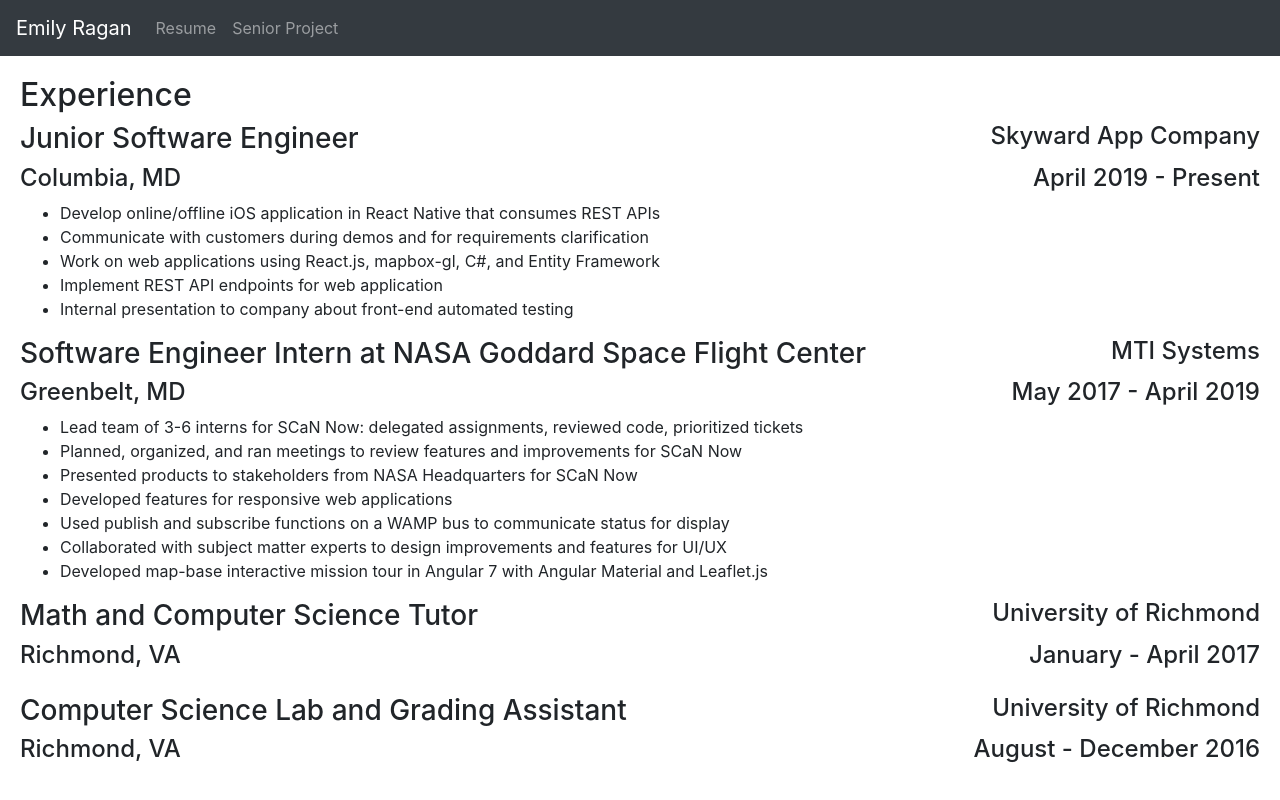
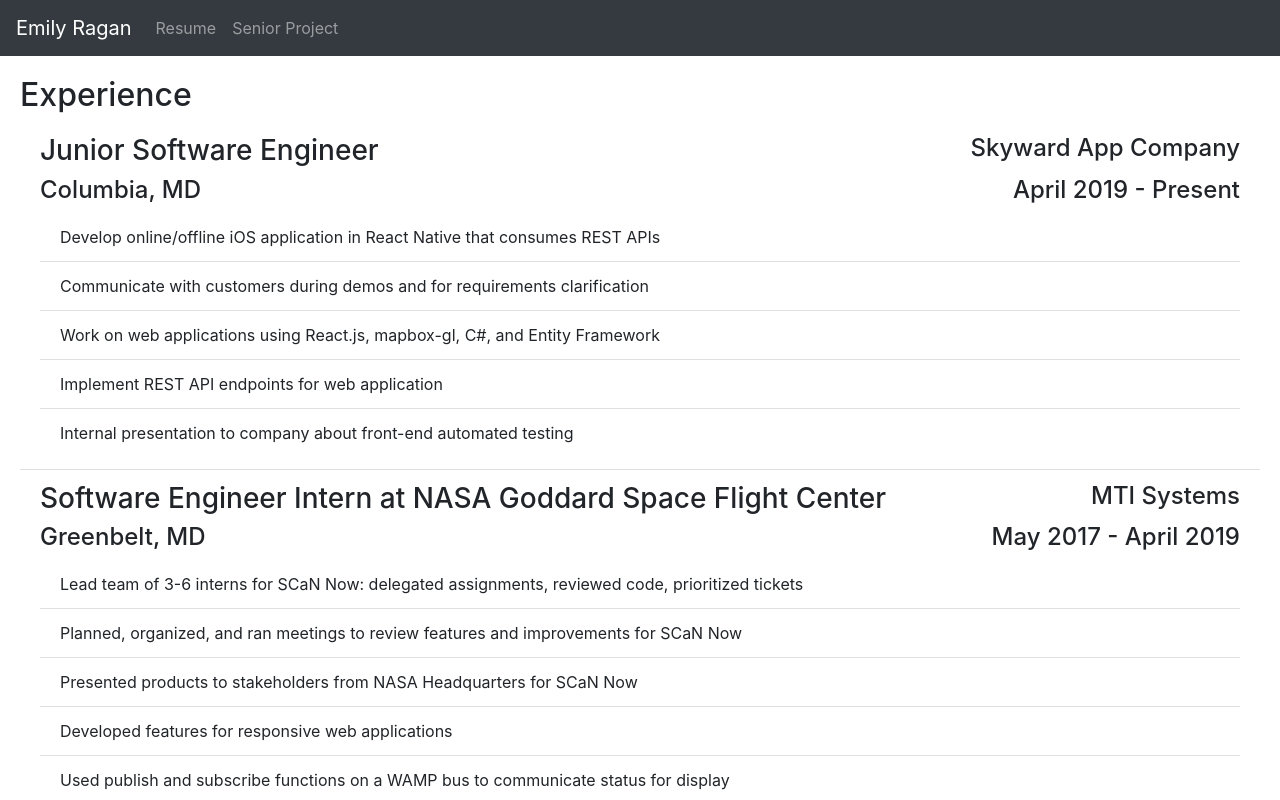
Before and after one commit to EmilyRagan/personal-site, a Next.js app: page /resume in a window 1280 px wide. Shown: the top 800 px of the page. Built offline with nearby package versions, Linux system fonts and the light colour scheme.

Commit message:
use react-bootstrap list group

```diff
--- a/pages/resume.tsx
+++ b/pages/resume.tsx
@@ -1,5 +1,5 @@
-import React, { useEffect, useState } from 'react';
-import Jumbotron from 'react-bootstrap/Jumbotron';
+import React from 'react';
+import { ListGroup } from 'react-bootstrap';
 import { Experience } from '../src/Resume/Experience';
 import ResumeJSON from '../src/Resume/resume.json';
 import { IExperience } from '../src/Resume/ResumeInterfaces';
@@ -7,10 +7,10 @@
 const Resume = () =>
 {
     return (
-        <div style={{ padding: 20 }}>
+        <ListGroup style={{ padding: 20 }} variant="flush">
             <h2>Experience</h2>
             {(ResumeJSON.experience as IExperience[]).map(e => <Experience key={e.title} {...e} />)}
-        </div>
+        </ListGroup>
     );
 };
 
--- a/src/Resume/Experience.tsx
+++ b/src/Resume/Experience.tsx
@@ -1,10 +1,11 @@
 import React from 'react';
+import { ListGroup } from 'react-bootstrap';
 import { IExperience } from './ResumeInterfaces';
 
 export const Experience = (props: IExperience) =>
 {
     return (
-        <div>
+        <ListGroup.Item>
             <div style={{ display: 'flex', justifyContent: 'space-between' }}>
                 <h3>{props.title}</h3>
                 <h4>{props.employer}</h4>
@@ -13,9 +14,9 @@
                 <h4>{props.location}</h4>
                 <h4>{props.dates}</h4>
             </div>
-            <ul>
-                {props.bullets.map(b => <li>{b}</li>)}
-            </ul>
-        </div>
+            <ListGroup variant="flush">
+                {props.bullets.map(b => <ListGroup.Item key={b}>{b}</ListGroup.Item>)}
+            </ListGroup>
+        </ListGroup.Item>
     );
 };
```
